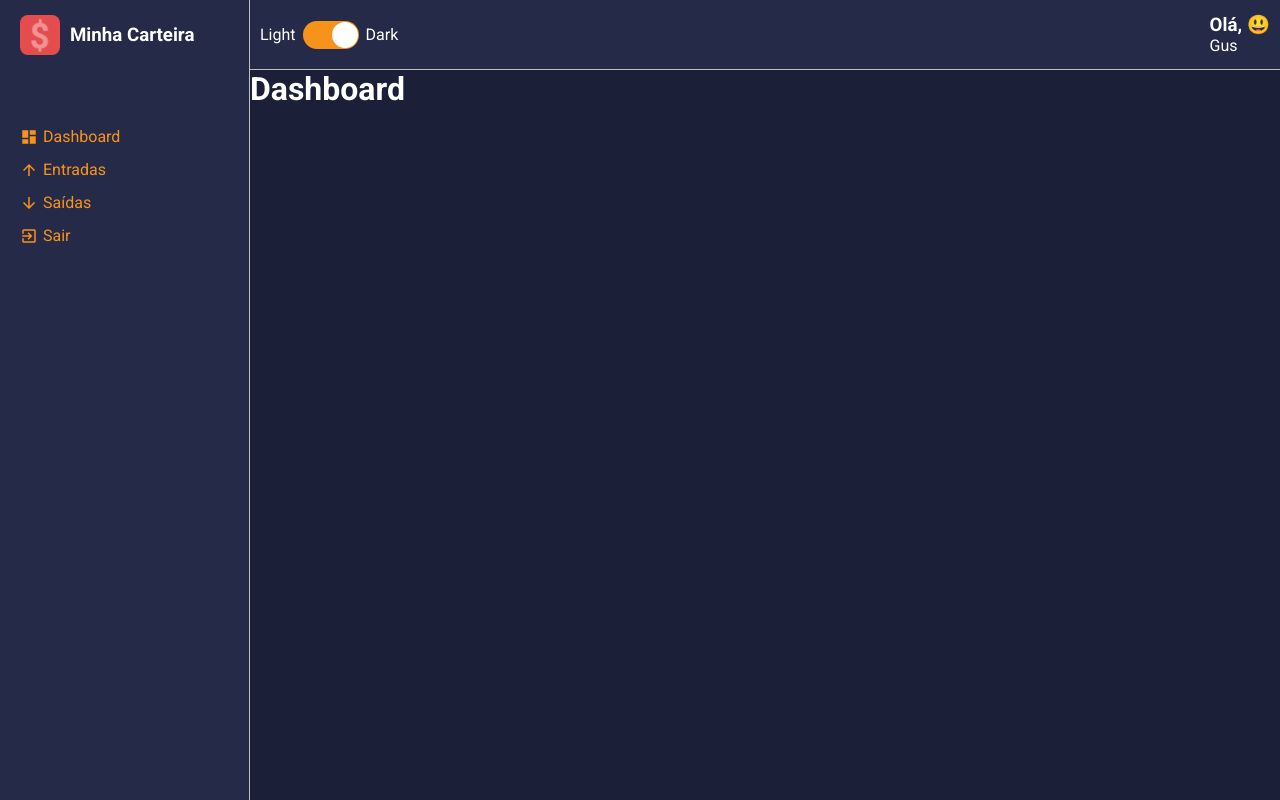
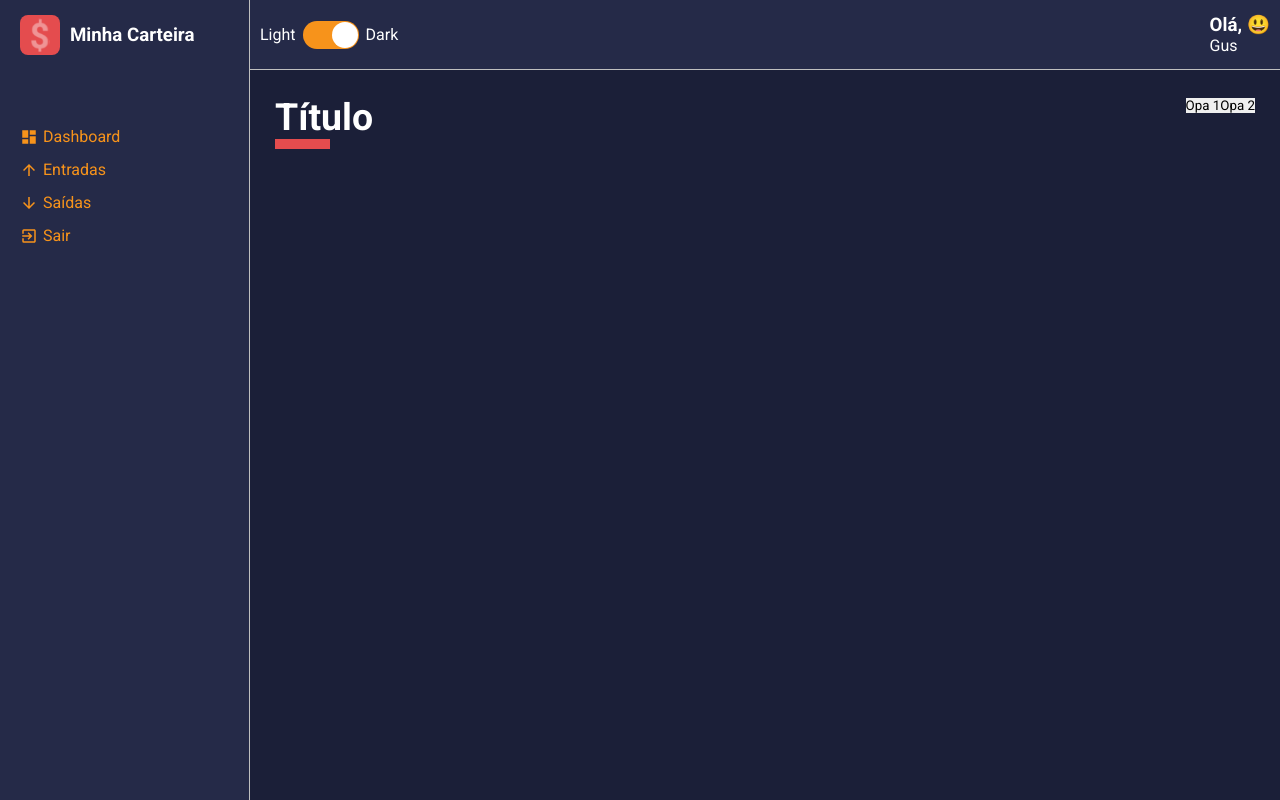
Before and after one commit to gusintheeshell/react-dashboard-financial, a React (Create React App) app: page /list/1 in a window 1280 px wide. Built offline with nearby package versions, Linux system fonts and the light colour scheme.

Commit message:
feat: content header component

```diff
--- a/src/components/Content/styles.ts
+++ b/src/components/Content/styles.ts
@@ -4,4 +4,6 @@
   grid-area: CT;
   color: ${(props) => props.theme.colors.white};
   background-color: ${(props) => props.theme.colors.primary};
+
+  padding: 25px;
 `
--- /dev/null
+++ b/src/components/ContentHeader/index.tsx
@@ -0,0 +1,19 @@
+import React from "react"
+
+import { Container, Controllers, TitleContainer } from "./styles"
+
+const ContentHeader: React.FC = () => {
+  return (
+    <Container>
+      <TitleContainer>
+        <h1>Título</h1>
+      </TitleContainer>
+      <Controllers>
+        <button>Opa 1</button>
+        <button>Opa 2</button>
+      </Controllers>
+    </Container>
+  )
+}
+
+export default ContentHeader
--- /dev/null
+++ b/src/components/ContentHeader/styles.ts
@@ -0,0 +1,24 @@
+import styled from "styled-components"
+
+export const Container = styled.div`
+  width: 100%;
+  display: flex;
+  justify-content: space-between;
+
+  margin-bottom: 25px;
+`
+
+export const TitleContainer = styled.h3`
+  > h1 {
+    color: ${(props) => props.theme.colors.white};
+
+    &::after {
+      content: "";
+      display: block;
+      width: 55px;
+      border-bottom: 10px solid ${(props) => props.theme.colors.warning};
+    }
+  }
+`
+
+export const Controllers = styled.div``
--- a/src/pages/Dashboard/index.tsx
+++ b/src/pages/Dashboard/index.tsx
@@ -1,7 +1,15 @@
 import React from "react"
 
+import ContentHeader from "@/components/ContentHeader"
+
+import { Container } from "./styles"
+
 const Dashboard: React.FC = () => {
-  return <h1>Dashboard</h1>
+  return (
+    <Container>
+      <ContentHeader />
+    </Container>
+  )
 }
 
 export default Dashboard
--- /dev/null
+++ b/src/pages/Dashboard/styles.ts
@@ -0,0 +1,3 @@
+import styled from "styled-components"
+
+export const Container = styled.div``
```
